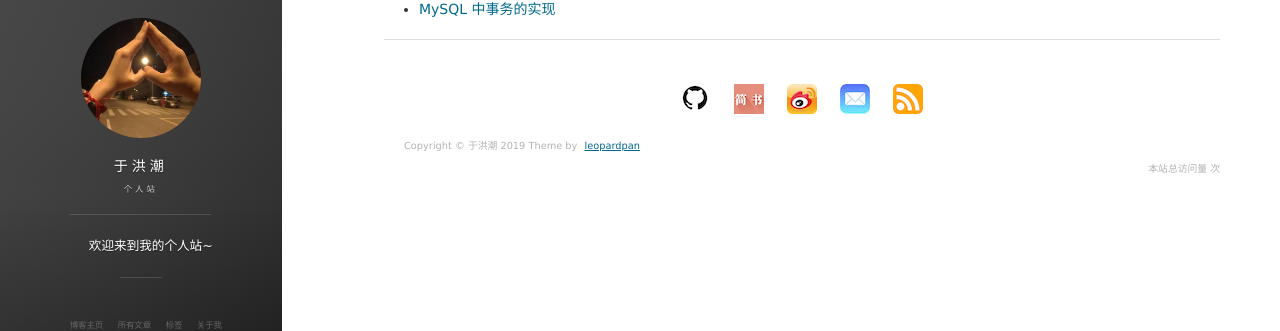
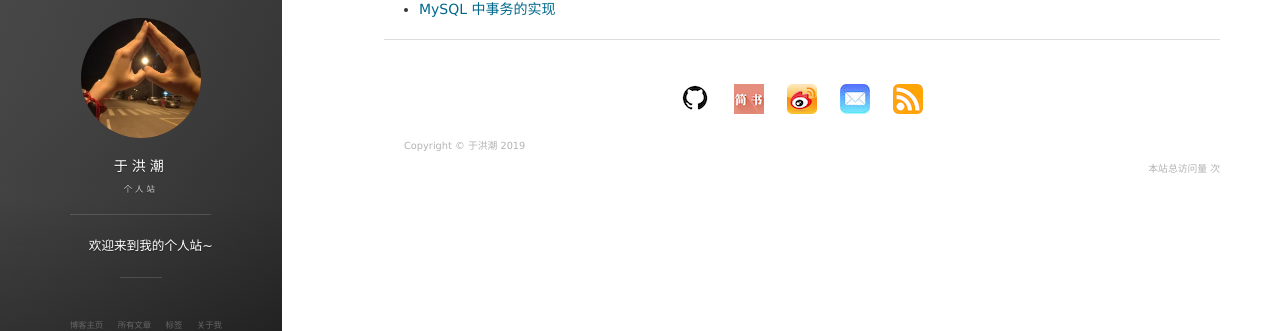
Before and after one commit to yuu6/yuu6.github.io, a Jekyll site: the page built from tags.html, in a window 1280 px wide. Shown: the part 270-601 px from the top of the page. Built offline with Jekyll 4.4.1, drawn with Linux system fonts in a browser that asks for light colours; nearby versions of some CDN libraries; comment, search, counter and statistics services are not loaded.

Commit message:
update picture

```diff
--- a/_includes/footer.html
+++ b/_includes/footer.html
@@ -87,7 +87,7 @@
 
         <div class = "footer_div">
            <p class="copyright text-muted">
-            Copyright &copy; {{ site.title }} {{ site.time | date: '%Y' }} Theme by <a href="http://baixin.io/">leopardpan</a>
+            Copyright &copy; {{ site.title }} {{ site.time | date: '%Y' }}
             </p>
 
         	<div align="right">
```
